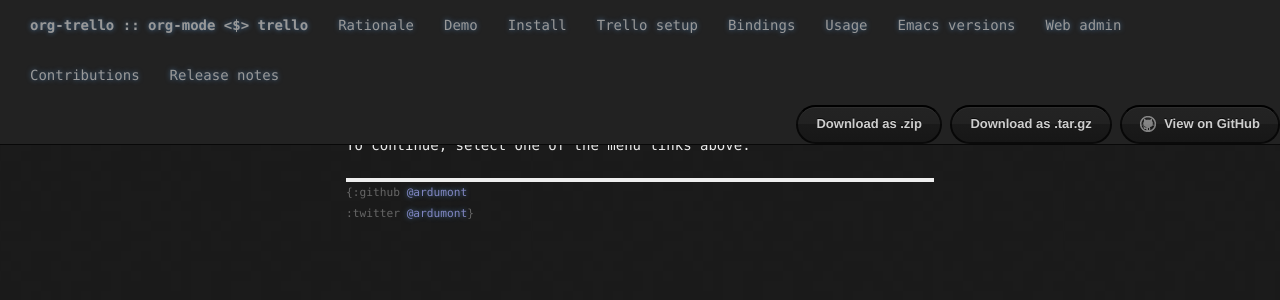
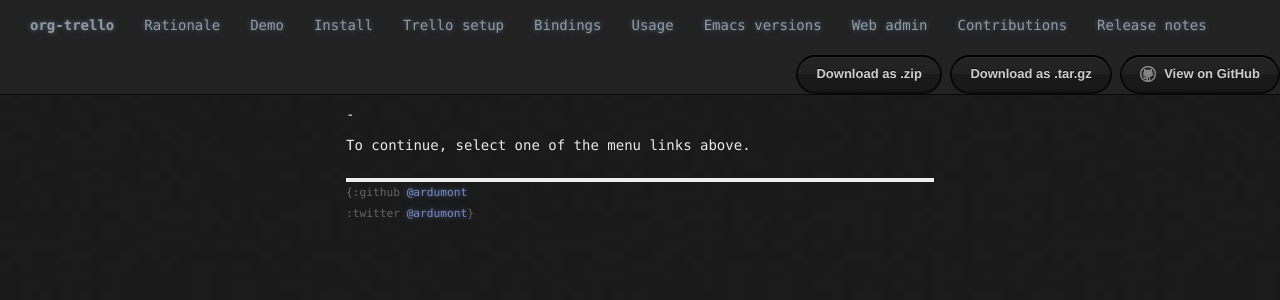
Before and after one commit to org-trello/org-trello.github.io, a Jekyll site: the page built from index.md, in a window 1280 px wide. Shown: the top 300 px of the page. Built offline with Jekyll 4.4.1, drawn with Linux system fonts in a browser that asks for light colours; Markdown is read by kramdown in place of the engine named in the settings.

Commit message:
Remove joke from title

```diff
--- a/_layouts/default.html
+++ b/_layouts/default.html
@@ -23,7 +23,7 @@
       <div class="container-fluid">
         <div class="collapse navbar-collapse">
           <ul class="nav navbar-nav">
-            <li class="header"><a href="/">{{ site.name }} :: org-mode <$> trello</a></li>
+            <li class="header"><a href="/">{{ site.name }}</a></li>
             <li><a href="/rationale.html">Rationale</a></li>
             <li><a href="/demo.html">Demo</a></li>
             <li><a href="/install.html">Install</a></li>
```
